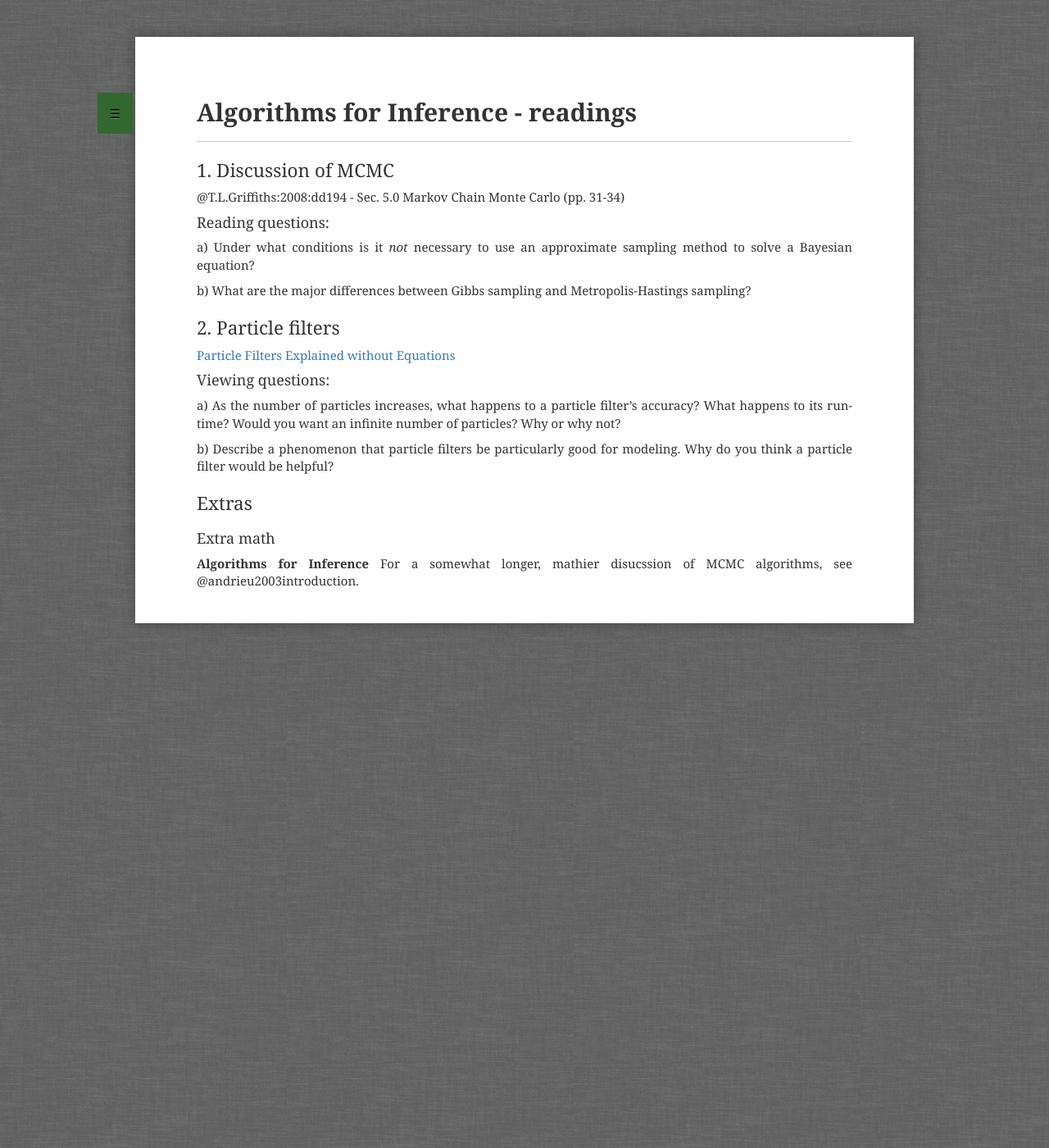
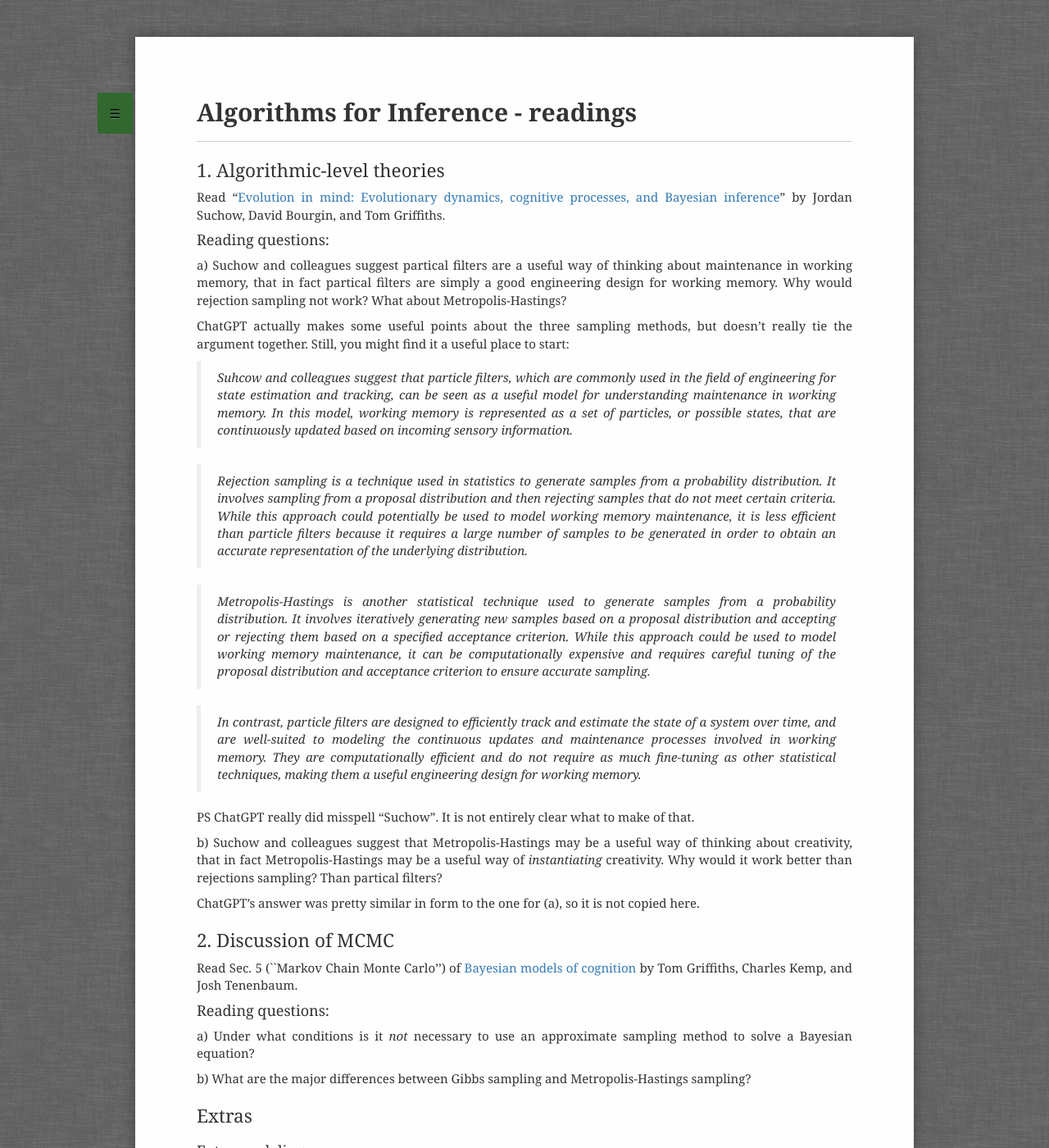
Before and after one commit to probmods/probmods2, a Jekyll site: the page built from readings/inference-algorithms.md, in a window 1280 px wide and 1400 px high. Shown: the whole window at 82% size. Built offline with Jekyll 4.4.1, drawn with Linux system fonts in a browser that asks for light colours; a script that is not in the unit is left out; some of the changed text lies outside the part shown.

Commit message:
updated readings for inference algorithms

```diff
--- a/readings/inference-algorithms.md
+++ b/readings/inference-algorithms.md
@@ -4,9 +4,33 @@
 description: "MCMC, Gibbs, Metropolis Hastings, Particle Filters, Variational Bayes"
 ---
 
-## 1. Discussion of MCMC
+## 1. Algorithmic-level theories
 
-@T.L.Griffiths:2008:dd194 - Sec. 5.0 Markov Chain Monte Carlo (pp. 31-34)
+Read "[Evolution in mind: Evolutionary dynamics, cognitive processes, and Bayesian inference](https://suchow.io/assets/docs/suchow2017tics.pdf)" by Jordan Suchow, David Bourgin, and Tom Griffiths.
+
+#### Reading questions:
+
+a) Suchow and colleagues suggest partical filters are a useful way of thinking about maintenance in working memory, that in fact partical filters are simply a good engineering design for working memory. Why would rejection sampling not work? What about Metropolis-Hastings?
+
+ChatGPT actually makes some useful points about the three sampling methods, but doesn't really tie the argument together. Still, you might find it a useful place to start:
+
+> Suhcow and colleagues suggest that particle filters, which are commonly used in the field of engineering for state estimation and tracking, can be seen as a useful model for understanding maintenance in working memory. In this model, working memory is represented as a set of particles, or possible states, that are continuously updated based on incoming sensory information.
+
+> Rejection sampling is a technique used in statistics to generate samples from a probability distribution. It involves sampling from a proposal distribution and then rejecting samples that do not meet certain criteria. While this approach could potentially be used to model working memory maintenance, it is less efficient than particle filters because it requires a large number of samples to be generated in order to obtain an accurate representation of the underlying distribution.
+
+> Metropolis-Hastings is another statistical technique used to generate samples from a probability distribution. It involves iteratively generating new samples based on a proposal distribution and accepting or rejecting them based on a specified acceptance criterion. While this approach could be used to model working memory maintenance, it can be computationally expensive and requires careful tuning of the proposal distribution and acceptance criterion to ensure accurate sampling.
+
+> In contrast, particle filters are designed to efficiently track and estimate the state of a system over time, and are well-suited to modeling the continuous updates and maintenance processes involved in working memory. They are computationally efficient and do not require as much fine-tuning as other statistical techniques, making them a useful engineering design for working memory.
+
+PS ChatGPT really did misspell "Suchow". It is not entirely clear what to make of that.
+
+b) Suchow and colleagues suggest that Metropolis-Hastings may be a useful way of thinking about creativity, that in fact Metropolis-Hastings may be a useful way of *instantiating* creativity. Why would it work better than rejections sampling? Than partical filters?
+
+ChatGPT's answer was pretty similar in form to the one for (a), so it is not copied here.
+
+## 2. Discussion of MCMC
+
+Read Sec. 5 (``Markov Chain Monte Carlo'') of [Bayesian models of cognition](https://kilthub.cmu.edu/articles/journal_contribution/Bayesian_models_of_cognition/6613682/1/files/12106358.pdf) by Tom Griffiths, Charles Kemp, and Josh Tenenbaum.
 
 #### Reading questions:
 
@@ -14,17 +38,12 @@
 
 b) What are the major differences between Gibbs sampling and Metropolis-Hastings sampling?
 
-## 2. Particle filters
-
-[Particle Filters Explained without Equations](https://www.youtube.com/watch?v=aUkBa1zMKv4)
-
-#### Viewing questions:
-
-a) As the number of particles increases, what happens to a particle filter's accuracy? What happens to its run-time? Would you want an infinite number of particles? Why or why not?
-
-b) Describe a phenomenon that particle filters be particularly good for modeling. Why do you think a particle filter would be helpful?
-
 
 ## Extras
+### Extra modeling
+* **[Empmirical evidence for Markov Chain Monte Carlo in Memory Search](https://escholarship.org/content/qt72r6n6cn/qt72r6n6cn.pdf)** A short paper describing a model closely related to the memory model discussed by Suchow and colleagues. Although it's short, it goes into the math in a bit more detail, which may be helpful.
+
 ### Extra math
-**Algorithms for Inference** For a somewhat longer, mathier disucssion of MCMC algorithms, see @andrieu2003introduction.
+* **Algorithms for Inference** For a somewhat longer, mathier disucssion of MCMC algorithms, see @andrieu2003introduction.
+
+* **[Gibbs sampling for the uninitiated](http://users.umiacs.umd.edu/~resnik/pubs/LAMP-TR-153.pdf)** Gibbs sampling is not really covered in this chapter, but it is important. Readers who want to know more can consult this text.
```
